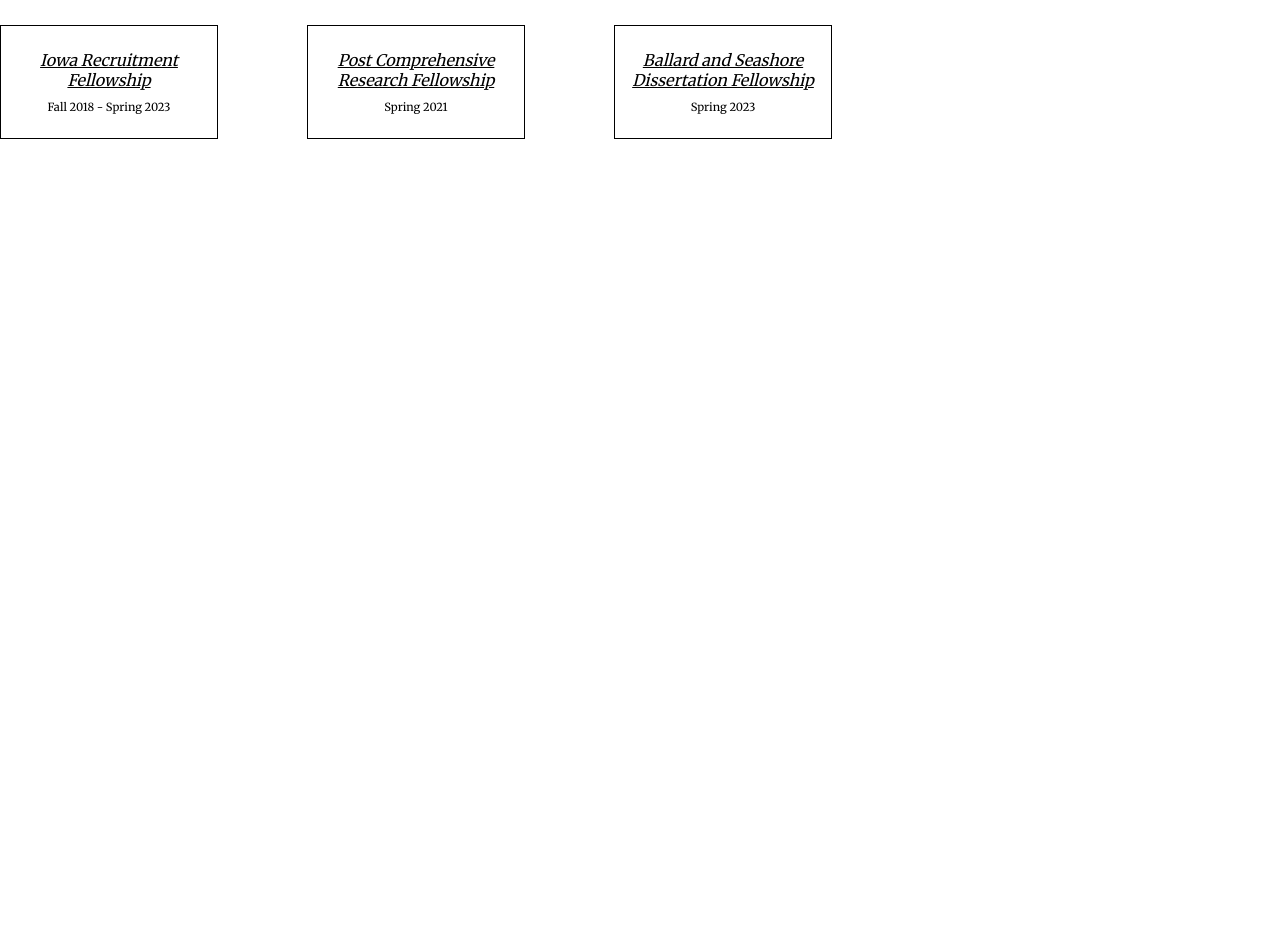
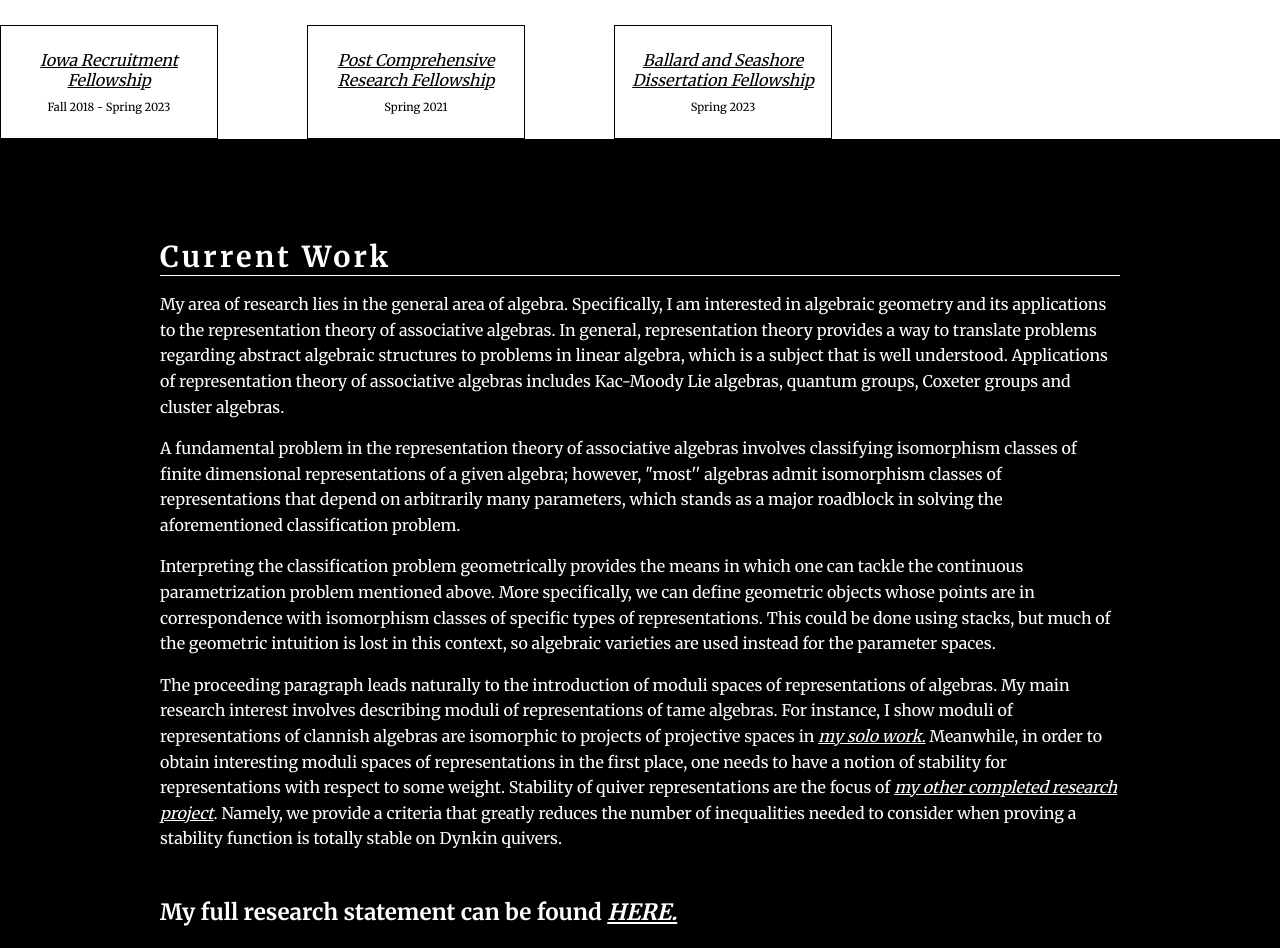
Before and after one commit to ayeyaiyai/cody-portfolio, a React (Vite) app: page / in a window 1280 px wide. Shown: the part 900-1848 px from the top of the page. Before the commit the page ends 1039 px from the top, so only its background shows below. Built offline with nearby package versions, Linux system fonts and the light colour scheme.

Commit message:
Import Research component

```diff
--- a/src/App.jsx
+++ b/src/App.jsx
@@ -1,6 +1,7 @@
 import { useState } from 'react'
 import Header from './components/Header.jsx'
 import About from './components/About.jsx'
+import Research from './components/Research.jsx'
 import './App.css'
 
 function App() {
@@ -11,6 +12,9 @@ function App() {
       <section className='about-section'>
         <About />
       </section>
+      <section className='research-section'>
+        <Research />
+      </section>
     </div>
   )
 }
```
